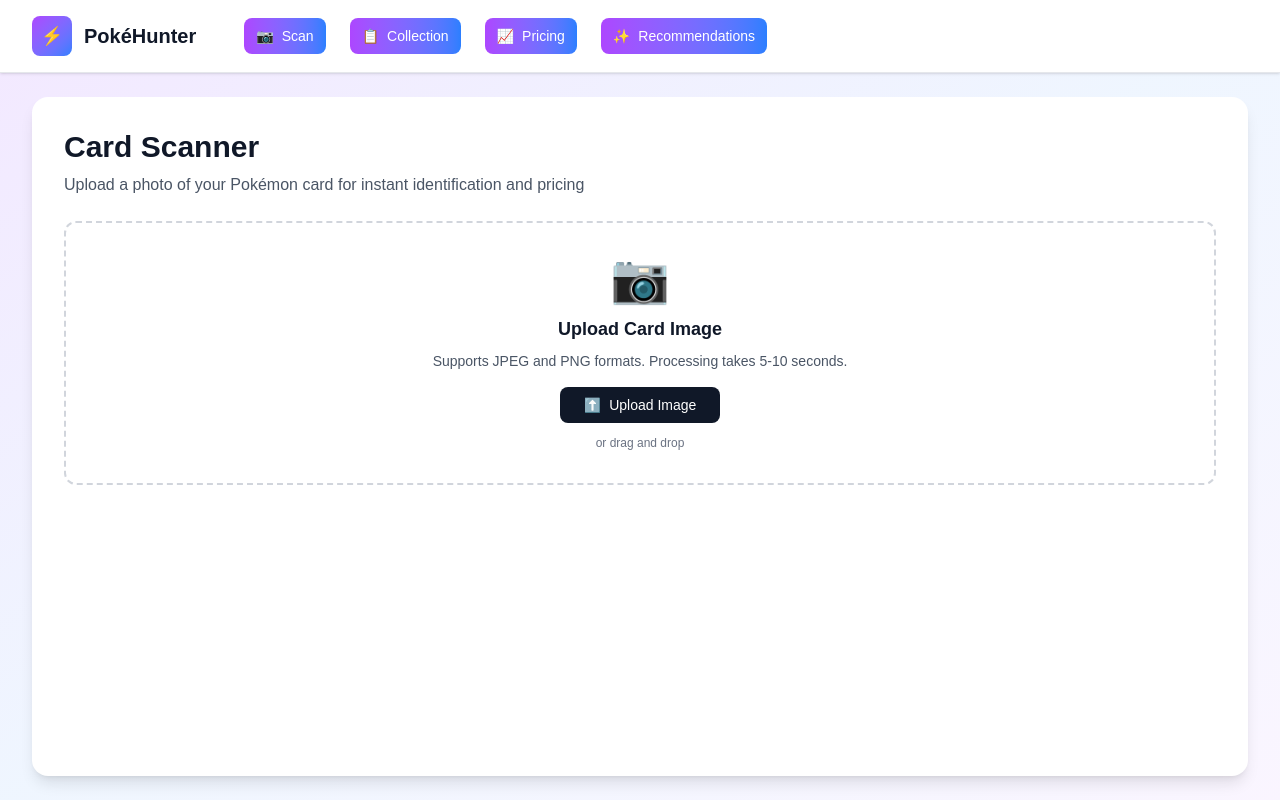
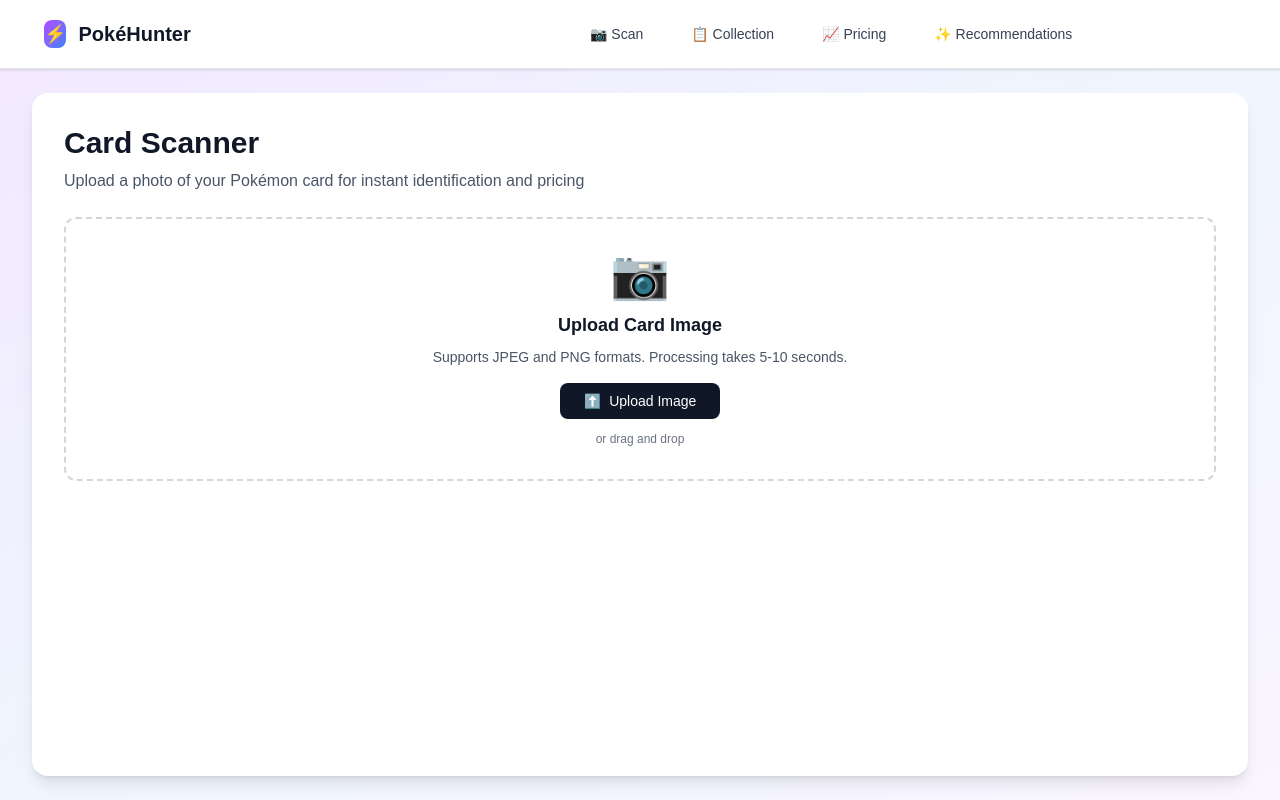
Before and after one commit to xgarcia17/PokeHunter, a Next.js app in the folder frontend/: page / in a window 1280 px wide. Built offline with nearby package versions, Linux system fonts and the light colour scheme.

Commit message:
feat: visually adjust nav bar to make it reflexive to screen size and add home button

```diff
--- a/frontend/src/components/navbar.tsx
+++ b/frontend/src/components/navbar.tsx
@@ -1,29 +1,35 @@
+import Link from "next/link";
+
 export default function NavBar() {
   return (
     <nav className="bg-white shadow-sm border-b border-gray-200 flex-shrink-0">
-            <div className="max-w-7xl mx-auto px-8 py-4 flex items-center gap-12">
+      {/* <div className="max-w-7xl mx-auto px-8 py-4 flex items-center gap-12"> */}
+      <div className="w-full max-w-7xl mx-auto px-4 sm:px-6 lg:px-8 py-3 flex flex-wrap md:flex-nowrap items-center justify-center gap-4 sm:gap-6 md:gap-8 lg:gap-12">
         {/* Logo */}
-                <div className="flex items-center gap-3">
-                    <div className="w-10 h-10 rounded-lg bg-gradient-to-br from-purple-500 to-blue-500 flex items-center justify-center text-white font-bold text-lg">
+        <div className="flex items-center gap-2 px-3 py-2 rounded-lg bg-transparent hover:bg-gray-100 hover:shadow-lg transition mr-auto">
+            <Link href="/" aria-label="Home" className="flex items-center gap-3">
+                <div className="w-[100%] h-[100%] rounded-lg bg-gradient-to-br from-purple-500 to-blue-500 flex items-center justify-center text-white font-bold text-lg">
                 ⚡
                 </div>
                 <span className="text-xl font-bold text-gray-900">PokéHunter</span>
+          </Link>
         </div>
-                <div className="flex gap-6 text-sm ">
-                    <button className="flex items-center gap-2 px-3 py-2 bg-gradient-to-r from-purple-500 to-blue-500 text-white rounded-lg font-medium hover:shadow-lg transition-shadow">
-                        <span>📷</span> Scan
+        {/* Navigation Buttons */}
+        <div className="flex gap-6 text-sm mx-auto">
+          <button className="flex-shrink-0 flex items-center gap-2 px-3 py-2 bg-transparent text-gray-700 rounded-lg font-medium hover:bg-gray-100 hover:shadow-lg transition">
+            📷 Scan
           </button>
-                    <button className="flex items-center gap-2 px-3 py-2 bg-gradient-to-r from-purple-500 to-blue-500 text-white rounded-lg font-medium hover:shadow-lg transition-shadow">
-                        <span>📋</span> Collection
+          <button className="flex-shrink-0 flex items-center gap-2 px-3 py-2 rounded-lg bg-transparent text-gray-700 font-medium hover:bg-gray-100 hover:shadow-lg transition">
+            📋 Collection
           </button>
-                    <button className="flex items-center gap-2 px-3 py-2 bg-gradient-to-r from-purple-500 to-blue-500 text-white rounded-lg font-medium hover:shadow-lg transition-shadow">
-                        <span>📈</span> Pricing
+          <button className="flex-shrink-0 flex items-center gap-2 px-3 py-2 rounded-lg bg-transparent text-gray-700 font-medium hover:bg-gray-100 hover:shadow-lg transition">
+            📈 Pricing
           </button>
-                    <button className="flex items-center gap-2 px-3 py-2 bg-gradient-to-r from-purple-500 to-blue-500 text-white rounded-lg font-medium hover:shadow-lg transition-shadow">
-                        <span>✨</span> Recommendations
+          <button className="flex-shrink-0 flex items-center gap-2 px-3 py-2 rounded-lg bg-transparent text-gray-700 font-medium hover:bg-gray-100 hover:shadow-lg transition">
+            ✨ Recommendations
           </button>
         </div>
       </div>
     </nav>
-    )
+  );
 }
```
Lines whose indentation alone changed are shown as unchanged.
